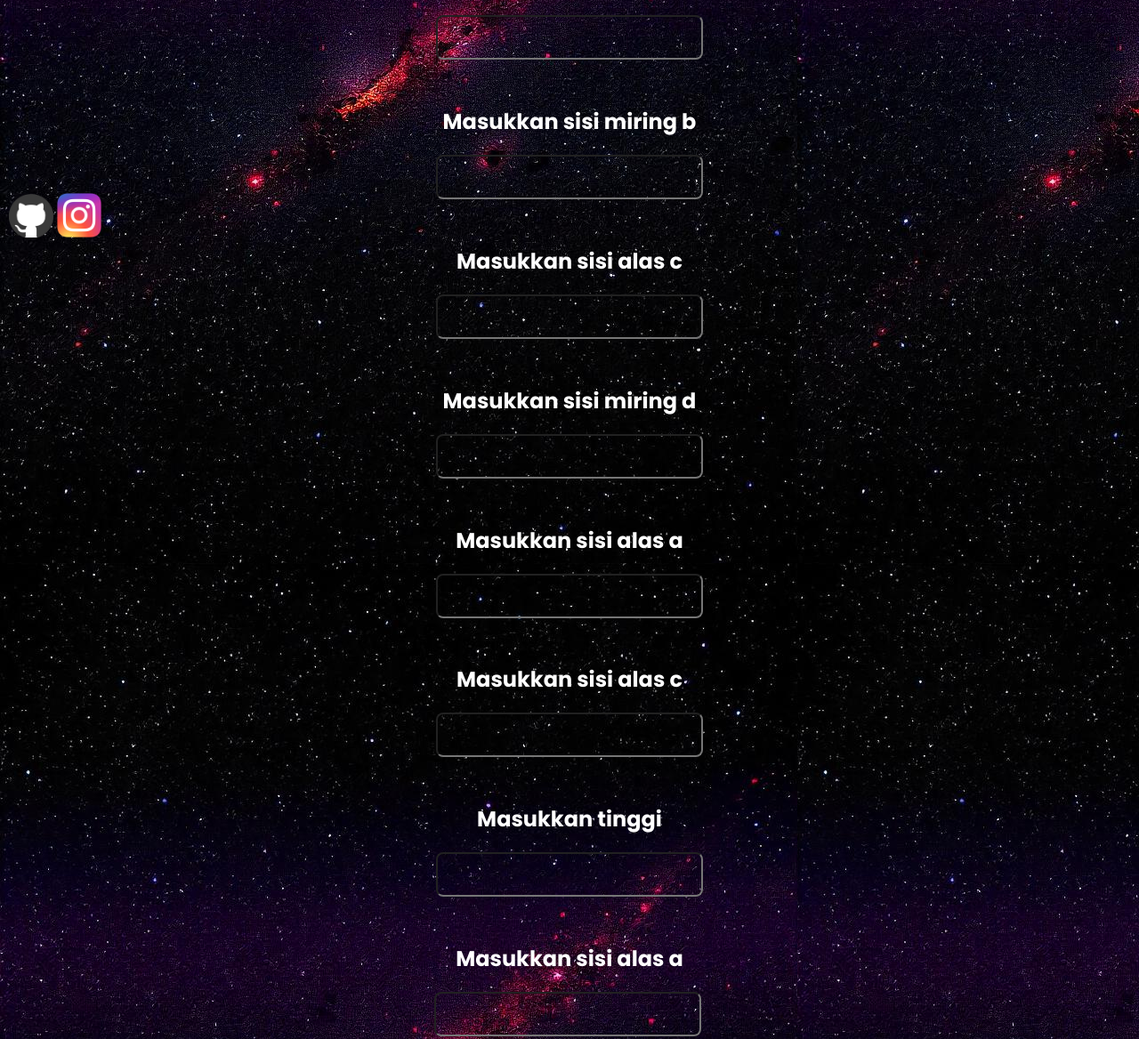
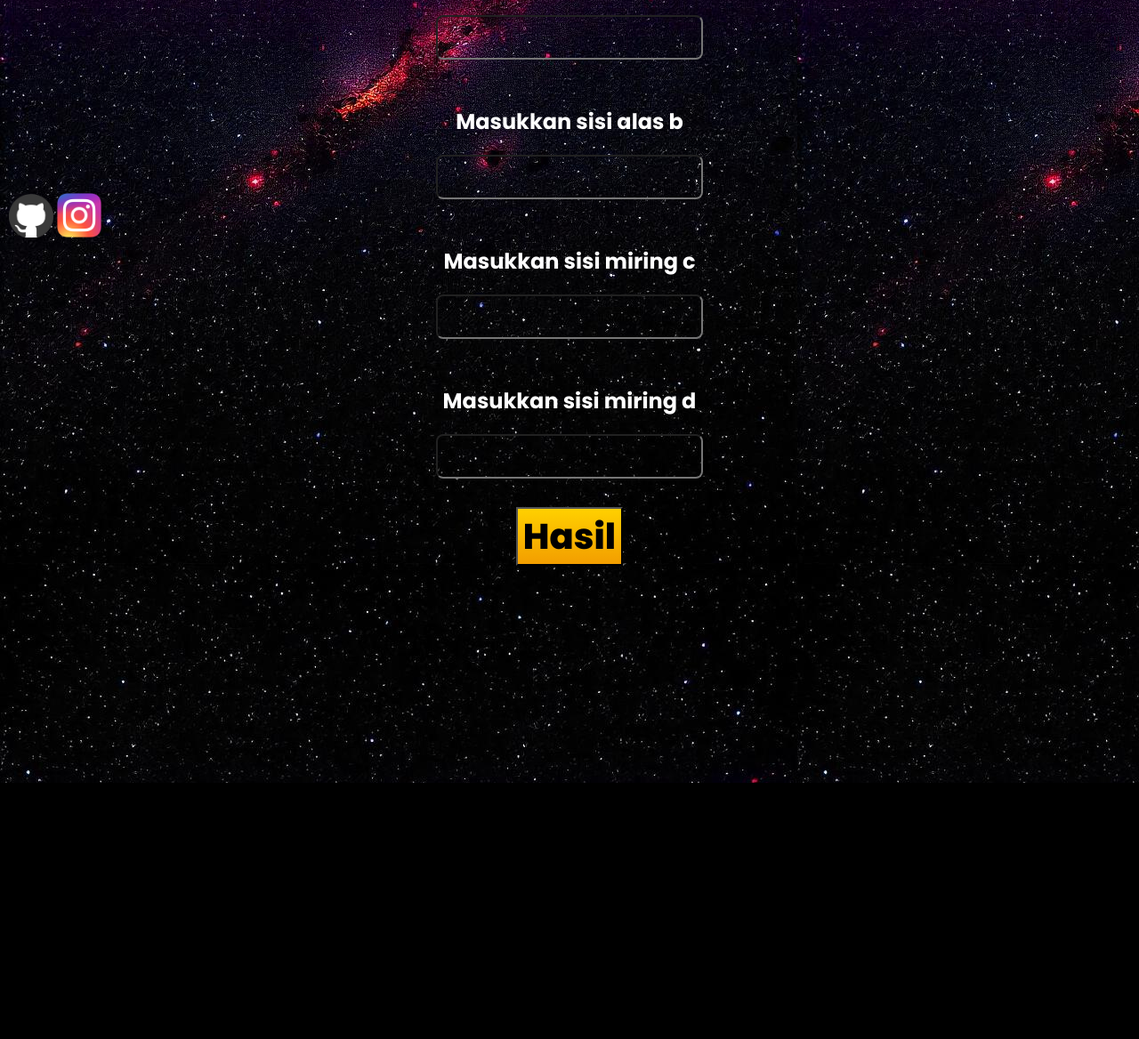
Before and after one commit to Kilkil05/Kalmus-kalkulator-Rumus-, a plain HTML site: page trapesium.html in a window 1280 px wide. Shown: the part 519-1687 px from the top of the page at 89% size. After the commit the page ends 1399 px from the top, so only its background shows below. Drawn offline with nearby package versions, Linux system fonts and the light colour scheme; a web font is replaced by a local one.

Commit message:
update trapesium visibility

```diff
--- a/style.css
+++ b/style.css
@@ -1536,6 +1536,13 @@ input::-webkit-inner-spin-button {
     text-align: center;
     margin-bottom: 2rem;
 }
+.trapesium {
+    display: flex;
+    flex-direction: column;
+    justify-content: center;
+    align-items: center;
+    font-family: poppins;
+}
 
 /* bmi */
 .bmi-container {
--- a/trapesium.html
+++ b/trapesium.html
@@ -1,7 +1,7 @@
 <html>
     <head>
         <script src="index.js"></script>
-        <title>Segitiga</title>
+        <title>Trapesium</title>
         <link rel="stylesheet" href="style.css">
         <script src="https://unpkg.com/feather-icons"></script>
 
@@ -20,17 +20,16 @@
             <a class="home" href="bangun-datar.html"><i data-feather="arrow-left"></i>Back</a>
         </nav>
         <h1 class="judul">Kalkulator Rumus<br>
-            <h2 class="perintah">Bangun Jajar Genjang</h1>
+            <h2 class="perintah">Bangun Trapesium</h1>
         <div class="container">
-            <div class="jajargenjang">
+            <div class="trapesium">
 
                 <!-- opsi memilih ingin mencari apa -->
                 <p style="font-size: 1.5rem;">Apa yang ingin dicari</p>
-                <select name="opsi-jajargenjang" id="opsi-jajargenjang" style="font-size: 1.6 rem;">
+                <select name="opsi-trapesium" id="opsi-trapesium" style="font-size: 1.6 rem;">
                     <option value="keliling">Keliling</option>
                     <option value="luas">Luas</option>
                     <option value="tinggi">Tinggi</option>
-                    <option value="alas">Alas</option>
                 </select>
 
                 <!-- gambar trapesium ilustrasi -->
@@ -39,43 +38,48 @@
                 </div>
 
                 <!-- input keliling trapesium -->
-                <div class="input-keliling-trapesium">
+                <div class="input-keliling-trapesium" style="display: flex; justify-content: center; align-items: center; flex-direction: column;">
                     <h2 style="text-align: center;">Masukkan sisi alas a</h2>
-                    <input id="input-sisi-a-k" class="input-sisi-trapesium" type="number" placeholder="">
-                    <h2 style="text-align: center;">Masukkan sisi miring b</h2>
-                    <input id="input-sisi-b-k" class="input-sisi-trapesium" type="number" placeholder="">
-                    <h2 style="text-align: center;">Masukkan sisi alas c</h2>
-                    <input id="input-sisi-c-k" class="input-sisi-trapesium" type="number" placeholder="">
+                    <input id="input-sisi-trap-a-k" class="input-sisi-trapesium" type="number" placeholder="">
+                    <h2 style="text-align: center;">Masukkan sisi alas b</h2>
+                    <input id="input-sisi-trap-b-k" class="input-sisi-trapesium" type="number" placeholder="">
+                    <h2 style="text-align: center;">Masukkan sisi miring c</h2>
+                    <input id="input-sisi-trap-c-k" class="input-sisi-trapesium" type="number" placeholder="">
                     <h2 style="text-align: center;">Masukkan sisi miring d</h2>
-                    <input id="input-sisi-d-k" class="input-sisi-trapesium" type="number" placeholder="">
+                    <input id="input-sisi-trap-d-k" class="input-sisi-trapesium" type="number" placeholder="">
+                    <!-- button -->
+                    <button id="hasil-keliling-trapesium" class="btn" onclick="">Hasil</button>
                 </div>
 
                 <!-- input luas trapesium -->
-                <div class="input-luas-trapesium">
+                <div class="input-luas-trapesium" style="display: flex; justify-content: center; align-items: center; flex-direction: column;">
                     <h2 style="text-align: center;">Masukkan sisi alas a</h2>
-                    <input id="input-sisi-a-l" class="input-sisi-trapesium" type="number" placeholder="">
-                    <h2 style="text-align: center;">Masukkan sisi alas c</h2>
-                    <input id="input-sisi-c-l" class="input-sisi-trapesium" type="number" placeholder="">
+                    <input id="input-sisi-trap-a-l" class="input-sisi-trapesium" type="number" placeholder="">
+                    <h2 style="text-align: center;">Masukkan sisi alas b</h2>
+                    <input id="input-sisi-trap-b-l" class="input-sisi-trapesium" type="number" placeholder="">
                     <h2 style="text-align: center;">Masukkan tinggi</h2>
-                    <input id="input-tinggi-l" class="input-sisi-trapesium" type="number" placeholder="">
+                    <input id="input-tinggi-trap-l" class="input-sisi-trapesium" type="number" placeholder="">
+                    <button id="hasil-luas-trapesium" class="btn" onclick="">Hasil</button>
                 </div>
 
                 <!-- input mencari tinggi trapesium -->
-                <div class="input-tinggi-trapesium">
+                <div class="input-tinggi-trapesium" style="display: flex; justify-content: center; align-items: center; flex-direction: column;">
                     <h2 style="text-align: center;">Masukkan sisi alas a</h2>
-                    <input id="input-sisi-a-t" class="input-sisi-trapesium" type="number" placeholder="">
-                    <h2 style="text-align: center;">Masukkan sisi alas c</h2>
-                    <input id="input-sisi-c-t" class="input-sisi-trapesium" type="number" placeholder="">
-                    <h2 style="text-align: center;">Masukkan Luas / keliling</h2>
+                    <input id="input-sisi-trap-a-t" class="input-sisi-trapesium" type="number" placeholder="">
+                    <h2 style="text-align: center;">Masukkan sisi alas b</h2>
+                    <input id="input-sisi-trap-b-t" class="input-sisi-trapesium" type="number" placeholder="">
+                    <h2 style="text-align: center;">Masukkan Luas</h2>
+                    <input id="input-luas-trap-t" class="input-sisi-trapesium" type="number" placeholder="">
+                    <button id="hasil-tinggi-trapesium" class="btn" onclick="">Hasil</button>
                 </div>
 
-                <div class="jajargenjang-output" style="text-align: center; display: flex; justify-content: center; align-items: center; flex-direction: column;">
-                    <h2 id="output-jajargenjang3"></h2>
+                <div class="trapesium-output" style="text-align: center; display: flex; justify-content: center; align-items: center; flex-direction: column;">
+                    <h2 id="output-trapesium3"></h2>
                     <h2 id="output-penjelasan" onclick="showText()"></h2>
                     <div id="output-hide">
                         <img class="pin-png" src="asset/pin.png" alt="" width="50px">
-                        <h3 id="output-jajargenjang1"></h3>
-                        <h3 id="output-jajargenjang2"></h3>
+                        <h3 id="output-trapesium1"></h3>
+                        <h3 id="output-trapesium2"></h3>
                     </div>
 
                 </div>
@@ -84,6 +88,35 @@
             </div>
             <script>
                 feather.replace();
+            </script>
+
+            <script>
+                function trapesiumVisibility() {
+                    let opsi = document.getElementById('opsi-trapesium').value
+                    let inputKeliling = document.querySelector('.input-keliling-trapesium')
+                    let inputLuas = document.querySelector('.input-luas-trapesium')
+                    let inputTinggi = document.querySelector('.input-tinggi-trapesium')
+
+                    inputKeliling.style.display = 'none'
+                    inputLuas.style.display = 'none'
+                    inputTinggi.style.display = 'none'
+
+                    switch(opsi) {
+                        case 'keliling':
+                            inputKeliling.style.display = 'flex'
+                            break
+                        case 'luas':
+                            inputLuas.style.display = 'flex'
+                            break
+                        case 'tinggi':
+                            inputTinggi.style.display = 'flex'
+                            break
+                        default:
+                    }
+                }
+                document.getElementById('opsi-trapesium').addEventListener('change', trapesiumVisibility)
+                trapesiumVisibility()
+
             </script>
 
             <footer>
```
Also changed, not shown: jajar genjang.html (+1 -1 lines).
